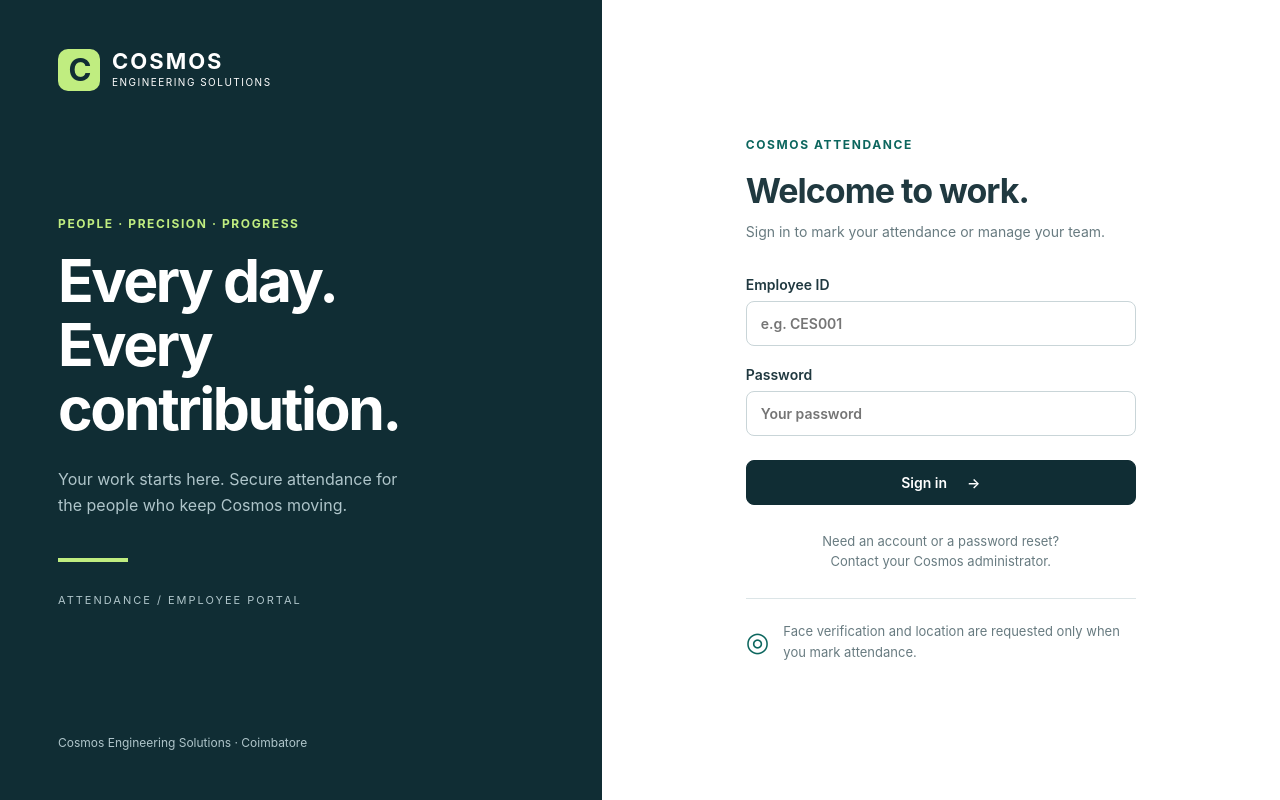
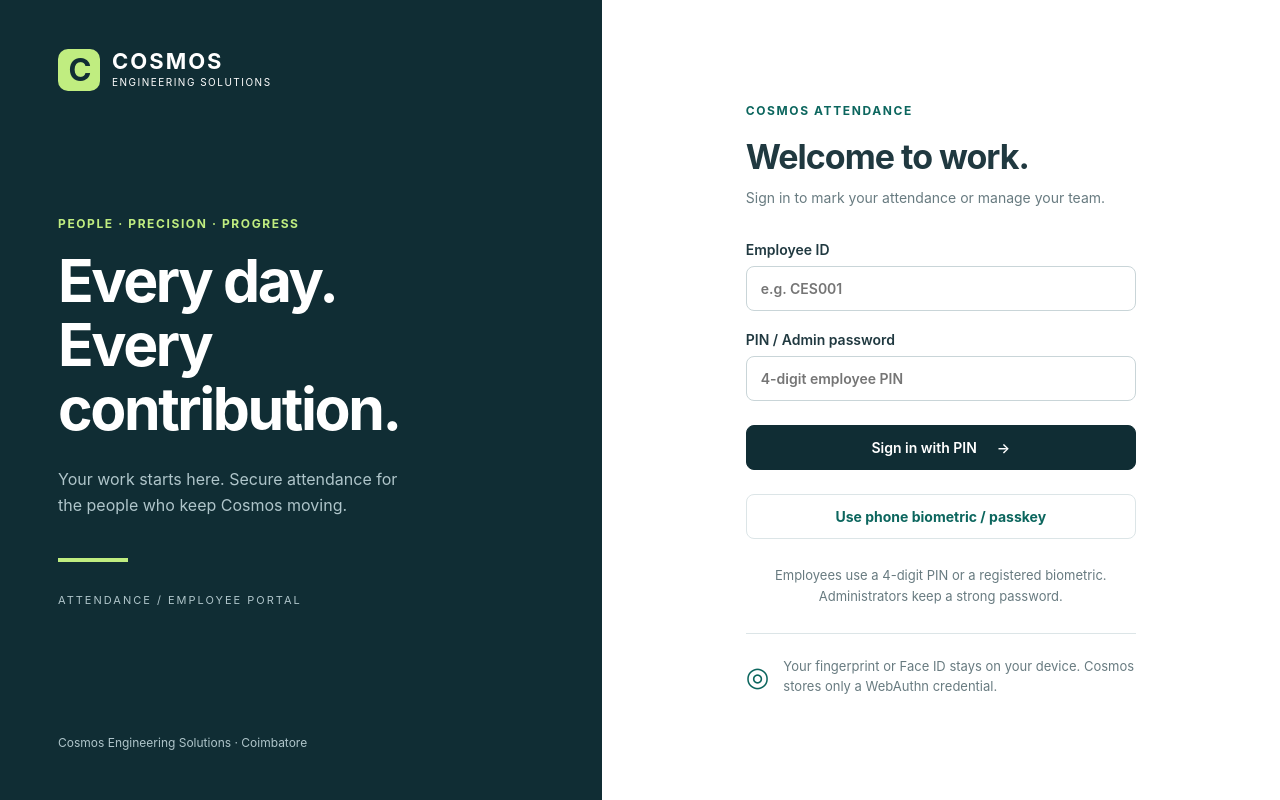
Before and after one commit to aricmartin43-jpg/cosmos-attendance-online, a Flask app: page / in a window 1280 px wide. Run offline with Flask 3, Linux system fonts and the light colour scheme; parts of the project's set-up code (start-up, migrations or seed data) failed here and were passed over.

Commit message:
Attendance V2: update templates/index.html

```diff
--- a/templates/index.html
+++ b/templates/index.html
@@ -16,8 +16,9 @@
       <p class="brand-footer">Cosmos Engineering Solutions · Coimbatore</p>
     </aside>
     <main class="login-main"><div class="login-card"><span class="eyebrow accent">COSMOS ATTENDANCE</span><h2>Welcome to work.</h2><p class="muted">Sign in to mark your attendance or manage your team.</p>
-      <form id="login-form"><label>Employee ID<input name="code" autocomplete="username" required placeholder="e.g. CES001"></label><label>Password<input name="password" type="password" autocomplete="current-password" required placeholder="Your password"></label><button type="submit" class="primary wide">Sign in <span aria-hidden="true">→</span></button></form>
-      <p class="help">Need an account or a password reset?<br>Contact your Cosmos administrator.</p><div class="login-note"><span class="mini-icon">◎</span><p>Face verification and location are requested only when you mark attendance.</p></div>
+      <form id="login-form"><label>Employee ID<input id="login-code" name="code" autocomplete="username" required placeholder="e.g. CES001"></label><label>PIN / Admin password<input name="pin" type="password" inputmode="numeric" autocomplete="current-password" required placeholder="4-digit employee PIN"></label><button type="submit" class="primary wide">Sign in with PIN <span aria-hidden="true">→</span></button></form>
+      <button type="button" class="secondary wide" id="biometric-login">Use phone biometric / passkey</button>
+      <p class="help">Employees use a 4-digit PIN or a registered biometric. Administrators keep a strong password.</p><div class="login-note"><span class="mini-icon">◎</span><p>Your fingerprint or Face ID stays on your device. Cosmos stores only a WebAuthn credential.</p></div>
     </div></main>
   </div>
 
@@ -33,15 +34,15 @@
         <div class="quiet-banner"><span class="mini-icon">◎</span><div><strong>Attendance from anywhere</strong><p>GPS is recorded at each check-in and check-out. No factory boundary restrictions.</p></div></div>
       </section>
 
-      <section id="employees-panel" class="panel-view" hidden><div class="section-card"><div class="section-heading"><div><h2>Your team</h2><p class="muted">Add employees, register faces and manage access.</p></div><button class="primary" id="add-employee">+ Add employee</button></div><div id="employee-table"></div></div></section>
+      <section id="employees-panel" class="panel-view" hidden><div class="section-card"><div class="section-heading"><div><h2>Your team</h2><p class="muted">Add, edit, remove, reset PIN/biometrics and manage face access.</p></div><button class="primary" id="add-employee">+ Add employee</button></div><div id="employee-table"></div></div></section>
 
       <section id="reports-panel" class="panel-view" hidden><div class="section-card"><div class="section-heading"><div><h2>Monthly attendance</h2><p class="muted">Download a CSV for Excel or Google Sheets.</p></div><div class="report-controls"><label class="compact-label">Month<input type="month" id="month-filter"></label><button class="primary" id="export">↓ Export CSV</button></div></div><div id="monthly-table"></div></div><p class="help">Hours include the full time between check-in and check-out. Break deductions and payroll calculations are not included.</p></section>
 
-      <section id="checkin-panel" class="panel-view" hidden><div class="attendance-grid"><article class="section-card checkin-card"><span class="eyebrow accent">YOUR WORKING DAY</span><h2 id="greeting">Hello</h2><div class="clock" id="clock">--:--</div><p id="employee-status" class="status-text">Loading attendance…</p><button class="primary wide" id="start-attendance">Mark attendance</button><div class="steps"><span>01 · Camera</span><span>02 · Location</span><span>03 · Verify</span></div></article><article class="section-card details-card"><span class="eyebrow">HOW IT WORKS</span><h2>A moment to check in.</h2><ol><li><strong>Face the camera</strong><p>Use good lighting. Only your face should be visible.</p></li><li><strong>Allow location access</strong><p>Work from any location. GPS is saved with your attendance.</p></li><li><strong>Capture and confirm</strong><p>Your face is checked against your registered photo before attendance is saved.</p></li></ol><p class="help">Photos are stored privately. Location is collected only when you submit attendance.</p></article></div><div class="section-card"><div class="section-heading"><h2>Today's attendance</h2></div><div id="my-table"></div></div></section>
+      <section id="checkin-panel" class="panel-view" hidden><div class="attendance-grid"><article class="section-card checkin-card"><span class="eyebrow accent">YOUR WORKING DAY</span><h2 id="greeting">Hello</h2><div class="clock" id="clock">--:--</div><p id="employee-status" class="status-text">Loading attendance…</p><button class="primary wide" id="start-attendance">Mark attendance</button><button class="secondary wide" id="register-biometric">Set up / add biometric login</button><div class="steps"><span>01 · Camera</span><span>02 · Location</span><span>03 · Verify</span></div></article><article class="section-card details-card"><span class="eyebrow">HOW IT WORKS</span><h2>A moment to check in.</h2><ol><li><strong>Face the camera</strong><p>Use good lighting. Only your face should be visible.</p></li><li><strong>Allow location access</strong><p>Work from any location. GPS is saved with your attendance.</p></li><li><strong>Capture and confirm</strong><p>Your face is checked against your registered photo before attendance is saved.</p></li></ol><p class="help">Photos are stored privately. Location is collected only when you submit attendance.</p></article></div><div class="section-card"><div class="section-heading"><h2>Today's attendance</h2></div><div id="my-table"></div></div></section>
     </main><footer class="app-footer">COSMOS ATTENDANCE <span>Company time zone: <span id="timezone-label">Asia/Kolkata</span></span></footer></div>
   </div>
 
-  <dialog id="employee-dialog"><form id="employee-form"><div class="dialog-header"><h2>Add employee</h2><button type="button" class="close-dialog" aria-label="Close">×</button></div><p class="muted">Create an account, then register their face in person.</p><label>Full name<input name="name" required maxlength="100" autocomplete="name"></label><label>Employee ID<input name="code" required maxlength="40" pattern="[a-zA-Z0-9_-]+" placeholder="CES001"></label><label>Department<select name="department"><option>Production</option><option>Laser</option><option>Service</option><option>Design</option><option>Administration</option><option>Other</option></select></label><label>Initial password<input type="password" name="password" required minlength="12" maxlength="128" autocomplete="new-password"></label><p class="help">Use at least 12 characters. Share this password privately with the employee.</p><button class="primary wide" type="submit">Create employee</button></form></dialog>
+  <dialog id="employee-dialog"><form id="employee-form"><input type="hidden" name="employee_id" id="employee-id"><div class="dialog-header"><h2 id="employee-dialog-title">Add employee</h2><button type="button" class="close-dialog" aria-label="Close">×</button></div><p class="muted" id="employee-dialog-note">Create an employee with a private 4-digit PIN.</p><label>Full name<input name="name" required maxlength="100" autocomplete="name"></label><label>Employee ID<input name="code" required maxlength="40" pattern="[a-zA-Z0-9_-]+" placeholder="CES001"></label><label>Department<select name="department"><option>Production</option><option>Laser</option><option>Service</option><option>Design</option><option>Administration</option><option>Other</option></select></label><label id="pin-label">Initial 4-digit PIN<input type="password" name="pin" inputmode="numeric" pattern="[0-9]{4}" minlength="4" maxlength="4" autocomplete="new-password"></label><p class="help" id="pin-help">Use exactly 4 digits. The employee can later add phone biometric login.</p><button class="primary wide" id="employee-save" type="submit">Create employee</button></form></dialog>
 
   <dialog id="camera-dialog"><div class="dialog-header"><h2 id="camera-title">Verify your attendance</h2><button class="close-dialog" aria-label="Close">×</button></div><p class="muted" id="camera-description">Face the camera and allow location access.</p><div class="camera-frame"><video id="video" autoplay playsinline muted></video><div class="face-guide" aria-hidden="true"></div></div><p id="camera-status" role="status">Starting camera…</p><label id="consent-label" class="consent" hidden><input type="checkbox" id="consent">The employee agrees to face-template, photo and attendance-location storage, and understands how to request removal.</label><p class="help">Face matching is not certified liveness detection and cannot guarantee protection against photo spoofing.</p><button id="capture-button" class="primary wide" disabled>Capture and verify</button></dialog>
   <div id="notice" role="status" aria-live="polite" hidden></div>
```
